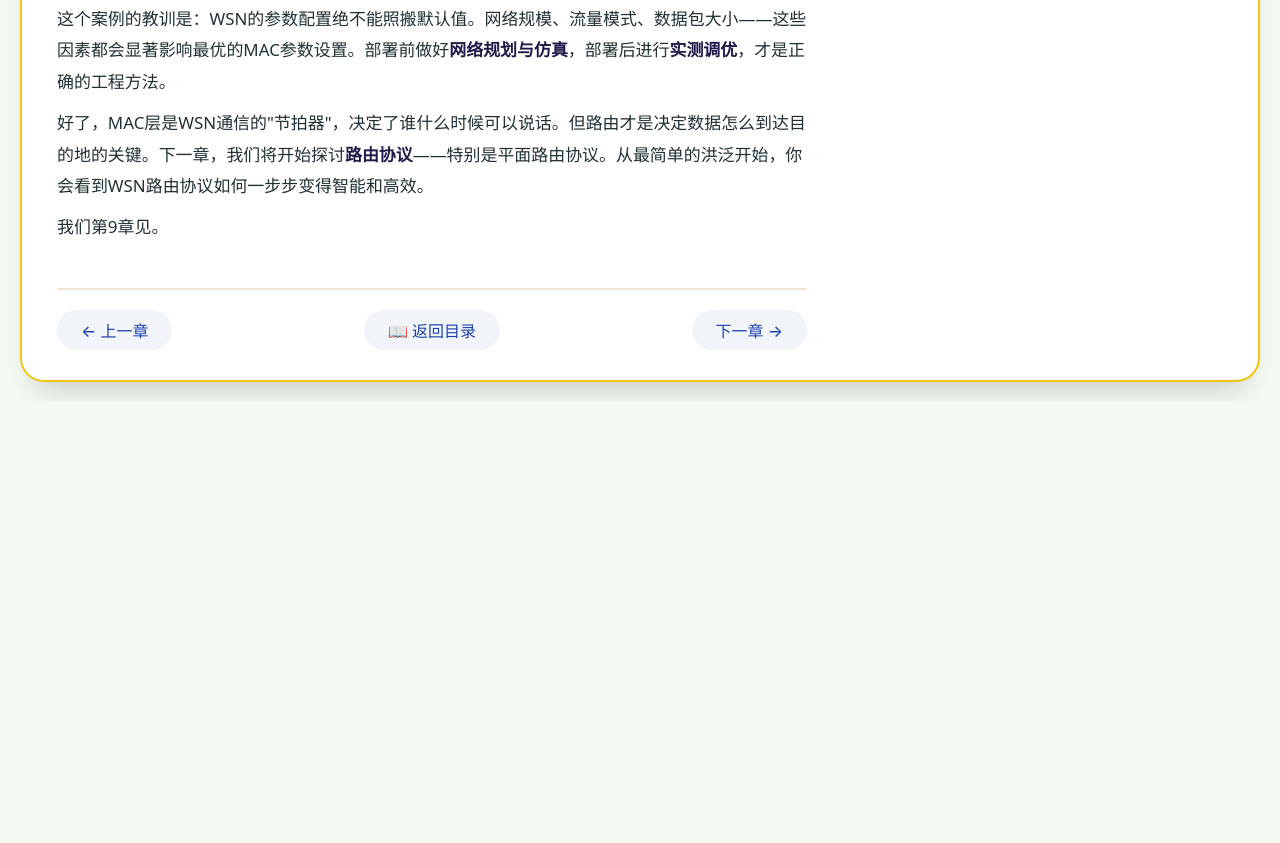
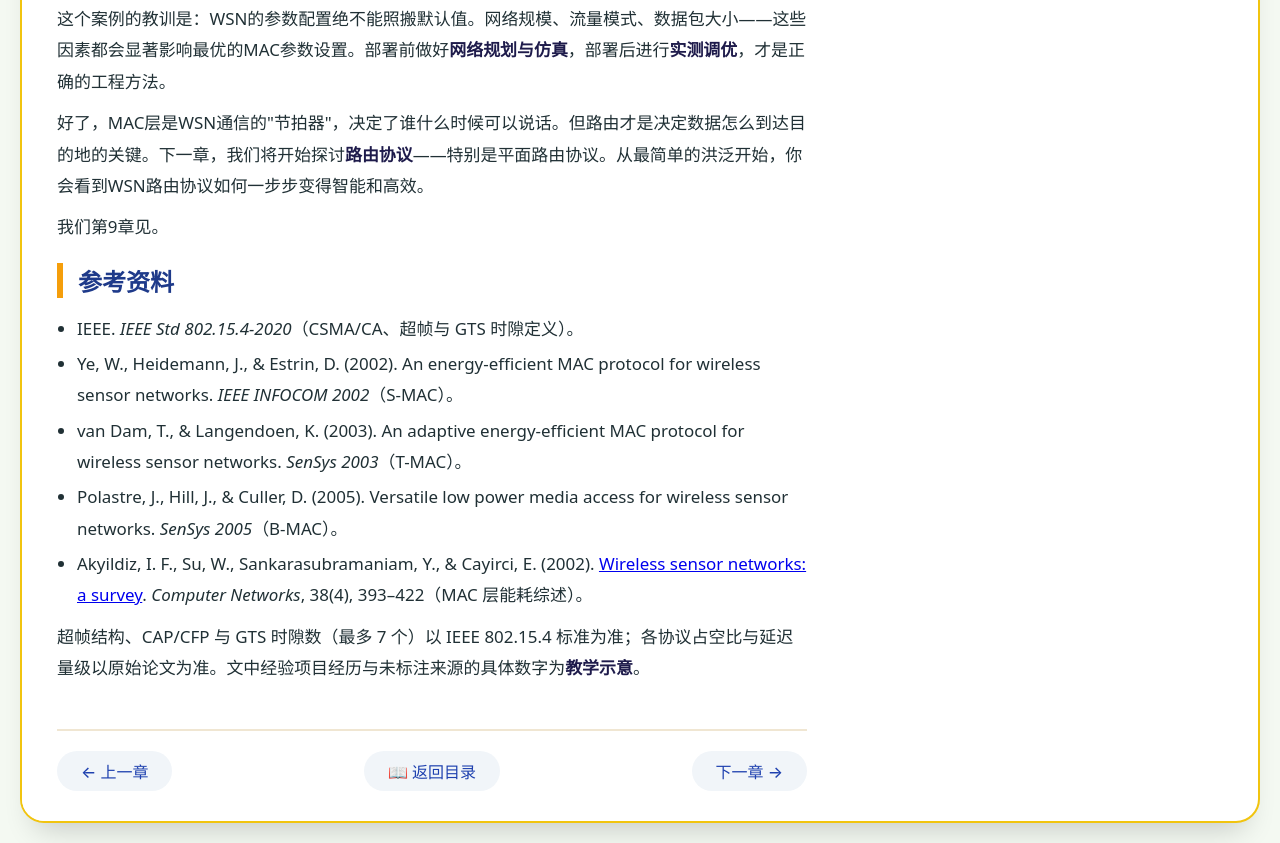
Before and after one commit to 1998x-stack/sensor-network-tutorial, a plain HTML site: page 08.html in a window 1280 px wide. Shown: the part 7773-8616 px from the top of the page. Before the commit the page ends 8175 px from the top, so only its background shows below. Drawn offline with Linux system fonts and the light colour scheme.

Commit message:
docs(sensor-network-tutorial): 第8章补充参考资料与MAC来源标注

```diff
--- a/08.html
+++ b/08.html
@@ -352,6 +352,16 @@ function csma_ca_transmit(packet):
 
         <p>我们第9章见。</p>
 
+        <h2>参考资料</h2>
+        <ul>
+            <li>IEEE. <em>IEEE Std 802.15.4-2020</em>（CSMA/CA、超帧与 GTS 时隙定义）。</li>
+            <li>Ye, W., Heidemann, J., &amp; Estrin, D. (2002). An energy-efficient MAC protocol for wireless sensor networks. <em>IEEE INFOCOM 2002</em>（S-MAC）。</li>
+            <li>van Dam, T., &amp; Langendoen, K. (2003). An adaptive energy-efficient MAC protocol for wireless sensor networks. <em>SenSys 2003</em>（T-MAC）。</li>
+            <li>Polastre, J., Hill, J., &amp; Culler, D. (2005). Versatile low power media access for wireless sensor networks. <em>SenSys 2005</em>（B-MAC）。</li>
+            <li>Akyildiz, I. F., Su, W., Sankarasubramaniam, Y., &amp; Cayirci, E. (2002). <a href="https://doi.org/10.1016/S1389-1286(01)00302-4">Wireless sensor networks: a survey</a>. <em>Computer Networks</em>, 38(4), 393–422（MAC 层能耗综述）。</li>
+        </ul>
+        <p>超帧结构、CAP/CFP 与 GTS 时隙数（最多 7 个）以 IEEE 802.15.4 标准为准；各协议占空比与延迟量级以原始论文为准。文中经验项目经历与未标注来源的具体数字为<strong>教学示意</strong>。</p>
+
         <div class="footer-nav">
             <a href="07.html">← 上一章</a>
             <a href="index.html">📖 返回目录</a>
```
